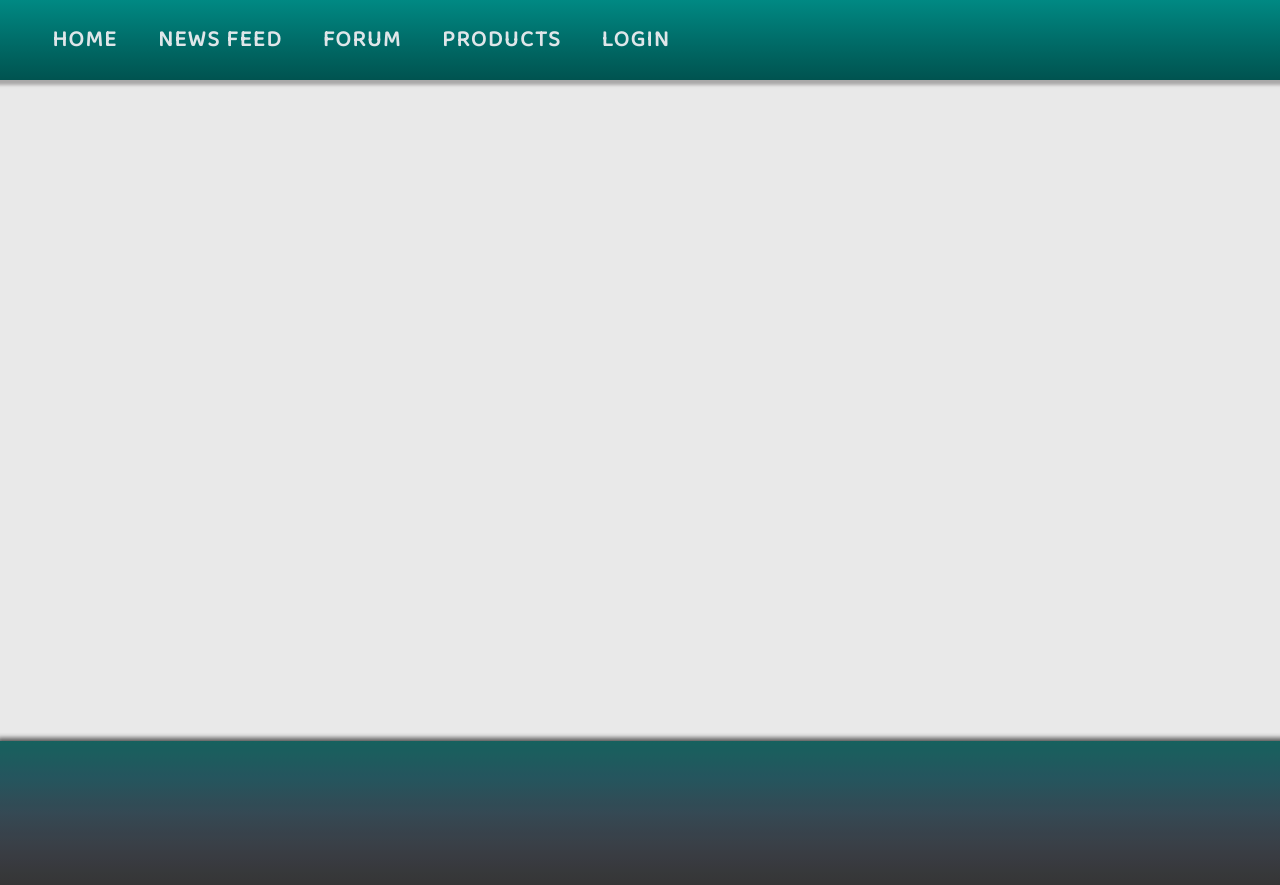
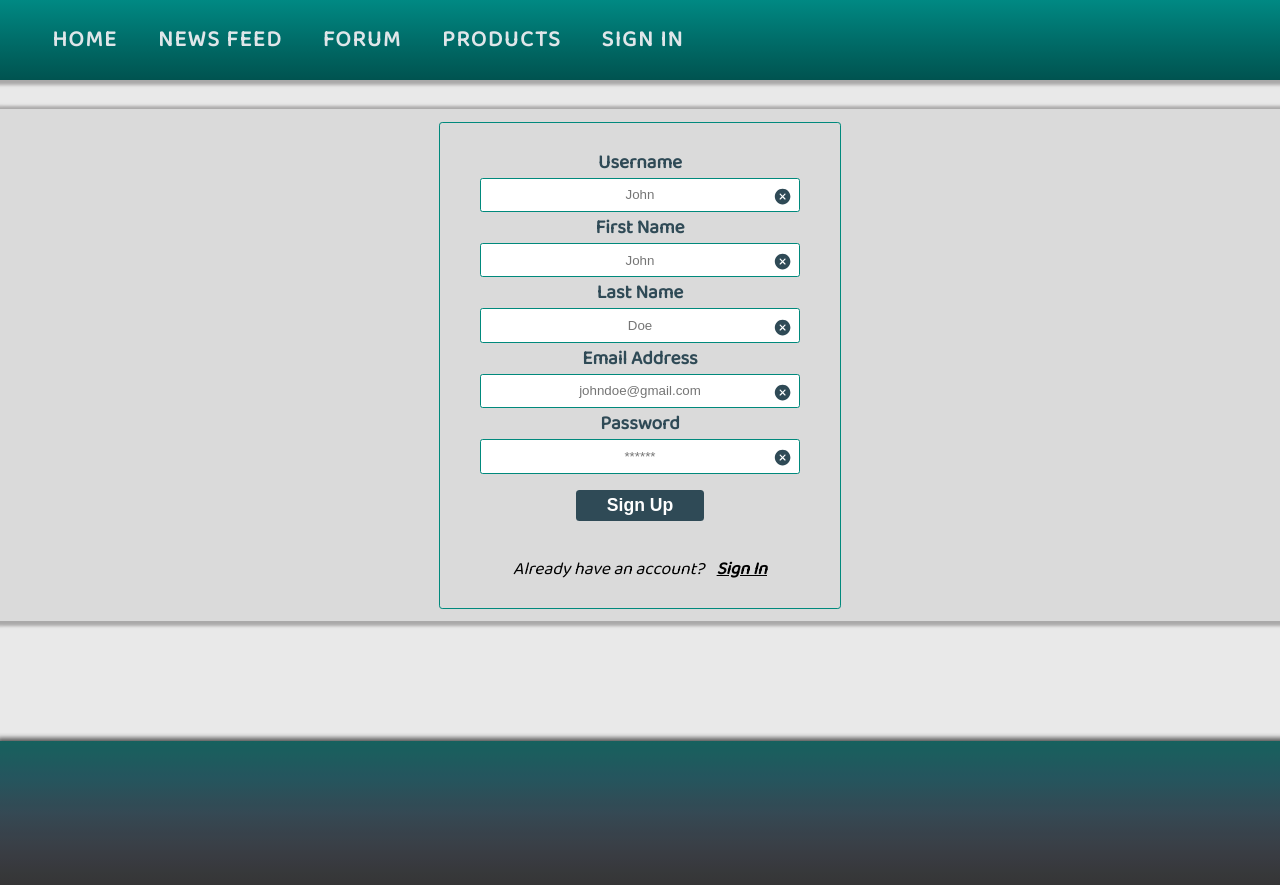
Before and after one commit to IvoTrifonov/bythecreek, a React app: page /signup in a window 1280 px wide. Built offline with nearby package versions, Linux system fonts and the light colour scheme.

Commit message:
fixed login form, added register

```diff
--- a/src/cmps/Header/Links/index.tsx
+++ b/src/cmps/Header/Links/index.tsx
@@ -25,8 +25,8 @@ const Links = (props) : JSX.Element => {
         </NavLink>
       </li>
       <li>
-        <NavLink onClick={props.handleNavbar} activeClassName='active' exact to="/login">
-          Login
+        <NavLink onClick={props.handleNavbar} activeClassName='active' exact to="/signin">
+          Sign In
         </NavLink>
       </li>
     </React.Fragment>
--- a/src/cmps/Main/Home/index.tsx
+++ b/src/cmps/Main/Home/index.tsx
@@ -1,5 +1,6 @@
 import React from 'react';
 import Slider from './Slider';
+import ContentWrapper from '../../../commonStyles/ContentWrapper';
 
 const Home = (): JSX.Element => {
   const images = [
@@ -10,9 +11,9 @@ const Home = (): JSX.Element => {
   ]
 
   return (
-    <div className='content-wrapper'>
+    <ContentWrapper>
       <Slider slides={images}></Slider>
-    </div>
+    </ContentWrapper>
   );
 };
 
--- a/src/cmps/Main/Login/index.tsx
+++ b/src/cmps/Main/Login/index.tsx
@@ -1,63 +1,41 @@
-import React, { useState, useRef } from 'react';
-import useLoginForm from '../../../customHooks/useLoginForm';
-import loginValidation from '../../../helpers/validateLogin';
+import React from 'react';
+import { Link } from 'react-router-dom';
+import ContentWrapper from '../../../commonStyles/ContentWrapper';
+import useForm from '../../../customHooks/useForm';
 import StyledForm from '../../../commonStyles/FormStyles';
-import { FaRegCheckCircle } from 'react-icons/fa';
+import { IoIosCloseCircle, IoIosCheckmarkCircle } from 'react-icons/io';
 
 const Login = (): JSX.Element => {
-  const { inputs, handleInputChange, handleSubmit } = useLoginForm(login);
-
-  const spanRefs = {
-    firstName: useRef<HTMLElement>(),
-    lastName: useRef<HTMLElement>(),
-    email: useRef<HTMLElement>(),
-    password: useRef<HTMLElement>()
-  }
+  const { inputs, handleInputChange, handleSubmit } = useForm({
+    username: '',
+    password: ''
+  }, login);
 
   function login() { }
 
-  const handleOnBlur = (e) => {
-    const key = e.target.name;
-
-    if(e.target.value) {
-      spanRefs[key].current.style.display = 'block';
-    }
-  }
-
-  const handleOnFocus = (e) => {
-    spanRefs[e.target.name].current.style.display = 'none';
-  }
-
   return (
-    <div className='content-wrapper'>
+    <ContentWrapper>
       <StyledForm inputs={inputs} onSubmit={handleSubmit}>
-        <div className='formInputBox' onBlur={handleOnBlur}>
-          <label>First Name</label>
-          <input onFocus={handleOnFocus} type="text" name="firstName" onChange={handleInputChange} value={inputs.firstName} placeholder='John' />
-          <span ref={spanRefs.firstName}><FaRegCheckCircle/></span>
-        </div>
-
         <div className='formInputBox'>
-          <label>Last Name</label>
-          <input onBlur={handleOnBlur} type="text" name="lastName" onChange={handleInputChange} value={inputs.lastName} placeholder='Doe' />
-          <span ref={spanRefs.lastName}><FaRegCheckCircle/></span>
-        </div>
-
-        <div className='formInputBox'>
-          <label>Email Address</label>
-          <input onBlur={handleOnBlur} type="email" name="email" onChange={handleInputChange} value={inputs.email} placeholder='johndoe@gmail.com' />
-          <span ref={spanRefs.email}><FaRegCheckCircle/></span>
+          <label>Username</label>
+          <input type="text" name="username" onChange={handleInputChange} value={inputs.username} placeholder='John' />
+          <span>
+            {inputs.username ? <IoIosCheckmarkCircle /> : <IoIosCloseCircle />}
+          </span>
         </div>
 
         <div className='formInputBox'>
           <label>Password</label>
-          <input onBlur={handleOnBlur} type="password" name="password" onChange={handleInputChange} value={inputs.password} placeholder='******' />
-          <span ref={spanRefs.password}><FaRegCheckCircle/></span>
+          <input type="password" name="password" onChange={handleInputChange} value={inputs.password} placeholder='******' />
+          <span>
+            {inputs.password ? <IoIosCheckmarkCircle /> : <IoIosCloseCircle />}
+          </span>
         </div>
-        <button type="submit">Log In</button>
+        <button type="submit">Sign In</button>
+        <p>Still unregistered? <Link to='/signup'>Sign Up</Link></p>
       </StyledForm>
-    </div>
-  )
+    </ContentWrapper>
+  );
 }
 
 export default Login;
--- /dev/null
+++ b/src/cmps/Main/Register/index.tsx
@@ -0,0 +1,68 @@
+import React from 'react'
+import { Link } from 'react-router-dom';
+import ContentWrapper from '../../../commonStyles/ContentWrapper';
+import StyledForm from '../../../commonStyles/FormStyles';
+import useForm from '../../../customHooks/useForm';
+import { IoIosCloseCircle, IoIosCheckmarkCircle } from 'react-icons/io';
+
+const Register = () => {
+  const { inputs, handleInputChange, handleSubmit } = useForm({
+    username: '',
+    firstName: '',
+    lastName: '',
+    email: '',
+    password: ''
+  }, register);
+
+  function register() { }
+
+  return (
+    <ContentWrapper>
+      <StyledForm inputs={inputs} onSubmit={handleSubmit}>
+        <div className='formInputBox'>
+          <label>Username</label>
+          <input type="text" name="username" onChange={handleInputChange} value={inputs.username} placeholder='John' />
+          <span>
+            {inputs.username ? <IoIosCheckmarkCircle /> : <IoIosCloseCircle />}
+          </span>
+        </div>
+
+        <div className='formInputBox'>
+          <label>First Name</label>
+          <input type="text" name="firstName" onChange={handleInputChange} value={inputs.firstName} placeholder='John' />
+          <span>
+            {inputs.firstName ? <IoIosCheckmarkCircle /> : <IoIosCloseCircle />}
+          </span>
+        </div>
+
+        <div className='formInputBox'>
+          <label>Last Name</label>
+          <input type="text" name="lastName" onChange={handleInputChange} value={inputs.lastName} placeholder='Doe' />
+          <span>
+            {inputs.lastName ? <IoIosCheckmarkCircle /> : <IoIosCloseCircle />}
+          </span>
+        </div>
+
+        <div className='formInputBox'>
+          <label>Email Address</label>
+          <input type="email" name="email" onChange={handleInputChange} value={inputs.email} placeholder='johndoe@gmail.com' />
+          <span>
+            {inputs.email ? <IoIosCheckmarkCircle /> : <IoIosCloseCircle />}
+          </span>
+        </div>
+
+        <div className='formInputBox'>
+          <label>Password</label>
+          <input type="password" name="password" onChange={handleInputChange} value={inputs.password} placeholder='******' />
+          <span>
+            {inputs.password ? <IoIosCheckmarkCircle /> : <IoIosCloseCircle />}
+          </span>
+        </div>
+        <button type="submit">Sign Up</button>
+        <p>Already have an account? <Link to='/signin'>Sign In</Link></p>
+      </StyledForm>
+    </ContentWrapper>
+  )
+}
+
+export default Register;
--- a/src/cmps/Main/index.tsx
+++ b/src/cmps/Main/index.tsx
@@ -2,15 +2,16 @@ import React from 'react';
 import { Switch, Route } from 'react-router-dom';
 import Home from './Home';
 import Login from './Login';
+import Register from './Register';
 import render from '../../helpers/render';
-import '../../commonStyles/content-wrapper.scss';
 
-export const Main = () : JSX.Element => {
+export const Main = (): JSX.Element => {
 
   return <main className='site-main'>
     <Switch>
-      <Route exact path='/' render={render(Home)}/>
-      <Route exact path='/login' render={render(Login)}/>
+      <Route exact path='/' render={render(Home)} />
+      <Route exact path='/signin' render={render(Login)} />
+      <Route exact path='/signup' render={render(Register)} />
     </Switch>
   </main>
 }
--- /dev/null
+++ b/src/commonStyles/ContentWrapper.js
@@ -0,0 +1,34 @@
+import styled from 'styled-components';
+const direction = Math.round(Math.random());
+// generates 0 or 1 (left or right), the idea is to make the content wrapper slide left or right
+
+const ContentWrapper = styled.div`
+@keyframes slideAnimation {
+  0% {
+    opacity: 0;
+    transform: translateX(${direction && '-'}100%);
+  }
+
+  60% {
+    transform: translateX(${!direction && '-'}35px);
+  }
+
+  80% {
+    transform: translateX(${direction && '-'}15px);
+  }
+
+  100% {
+    opacity: 1;
+    transform: translateX(0);
+  }
+}
+
+& {
+  animation: 650ms ease-in-out 0ms 1 slideAnimation;
+  box-shadow: 1px 1px 3px 4px rgb(170, 169, 169);
+  background-color: #DADADA;
+  padding: 0.8em;
+}
+`;
+
+export default ContentWrapper;
--- a/src/commonStyles/FormStyles.js
+++ b/src/commonStyles/FormStyles.js
@@ -15,11 +15,11 @@ const StyledForm = styled.form`
     margin: 0 auto;
 
     & span {
-      display: none;
+      font-size: 1.2em;
       color: #2f4a56;
       position: absolute;
       right: 0.5rem;;
-      top: 2.4em;
+      top: 2em;
     }
   }
 
@@ -61,6 +61,19 @@ const StyledForm = styled.form`
       transform: scale(1.04);
     }
   }
+
+  & p {
+    padding-top: 1em;
+    font-size: 1.1em;
+    font-style: italic;
+    text-align: center;
+
+    & a {
+      margin-left: 0.5em;
+      color: inherit;
+      font-weight: bold;
+    }
+  }
 }
 `;
 
--- a/src/commonStyles/content-wrapper.scss
+++ /dev/null
@@ -1,26 +0,0 @@
-@keyframes slideAnimation {
-  0% {
-    opacity: 0;
-    transform: translateX(-100%);
-  }
-
-  60% {
-    transform: translateX(35px);
-  }
-
-  80% {
-    transform: translateX(-15px);
-  }
-
-  100% {
-    opacity: 1;
-    transform: translateX(0);
-  }
-}
-
-.content-wrapper {
-  animation: 650ms ease-in-out 0ms 1 slideAnimation;
-  box-shadow: 1px 1px 3px 4px rgb(170, 169, 169);
-  background-color: #DADADA;
-  padding: 0.8em;
-}
--- a/src/customHooks/useLoginForm.tsx
+++ b/src/customHooks/useForm.tsx
@@ -1,14 +1,9 @@
-import React, { useState } from 'react'
+import { useState } from 'react'
 
-const useLoginForm = (callback) => {
-  const [inputs, setInputs] = useState({
-    firstName: '',
-    lastName: '',
-    email: '',
-    password: ''
-  });
+const useLoginForm = (props, callback) => {
+  const [inputs, setInputs] = useState({ ...props });
 
-  const handleSubmit = (event): void => {
+  const handleSubmit = (event: Event): void => {
     if (event) { event.preventDefault(); }
     callback();
   };
```
Also changed, not shown: src/helpers/validateLoginForm.ts (renamed from src/helpers/validateLogin.ts).
